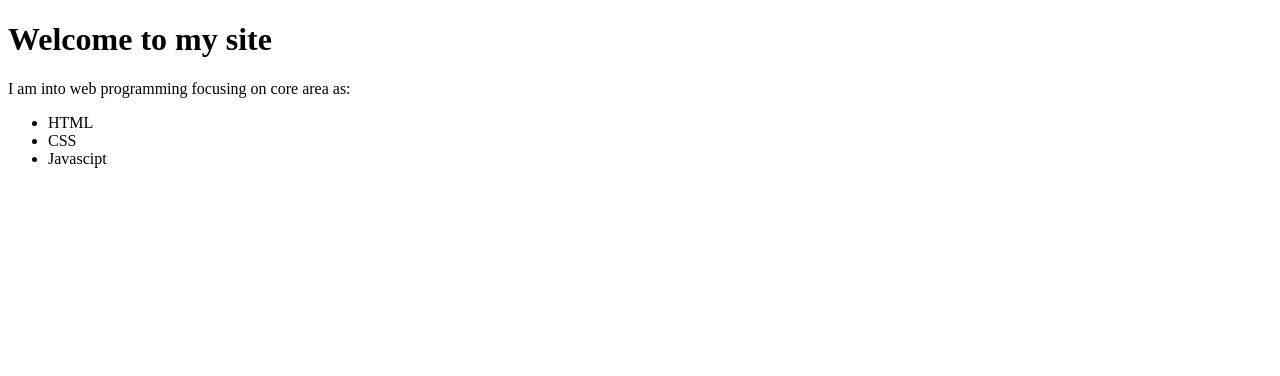
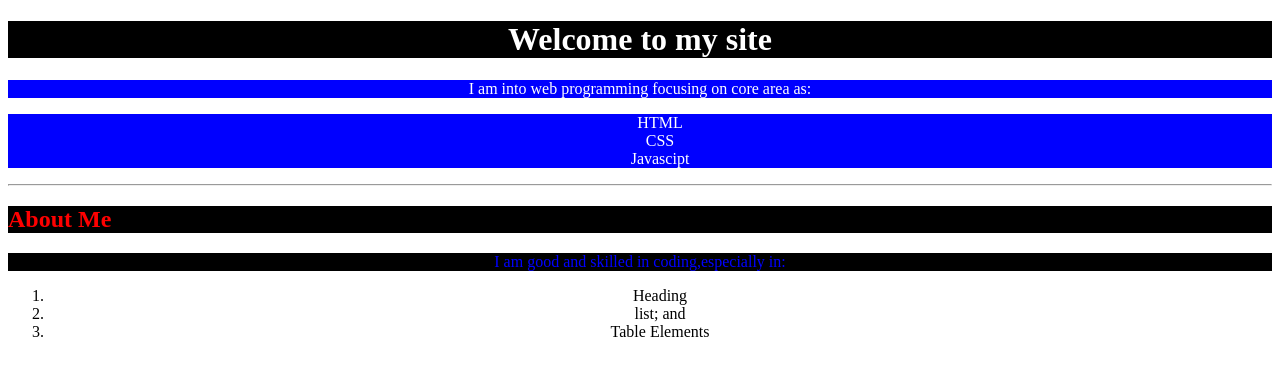
Before and after one commit to Lilyyyyy12/day-eight, a plain HTML site: page index.html in a window 1280 px wide. Drawn offline with Linux system fonts and the light colour scheme.

Commit message:
Day Eight

```diff
--- a/assets/css/style.css
+++ b/assets/css/style.css
@@ -0,0 +1,34 @@
+.heading{
+    color: white;
+    background-color: black;
+}
+.details{
+    color: white;
+    background-color: blue;
+}
+.concentration{
+    color: white;
+    background-color: blue;
+}
+.heading, .details, .concentration{
+    text-align: center;
+}
+.concentration{
+    list-style: none;
+}
+
+.about{
+    color: red;
+    background-color: black;
+}
+.skills{
+    color: blue;
+    background-color: black;
+}
+.specialities{
+    color: black;
+    background-color: white;
+}
+.heading, .skills, .specialities{
+    text-align: center;
+}
--- a/index.html
+++ b/index.html
@@ -3,7 +3,8 @@
 <head>
     <meta charset="UTF-8">
     <meta name="viewport" content="width=device-width, initial-scale=1.0">
-    <title>Document</title>
+    <title>Lily's portfolio</title>
+    <link rel="stylesheet" href="assets/css/style.css">
 </head>
 <body>
     <h1 class="heading">Welcome to my site</h1>
@@ -13,5 +14,14 @@
         <li>CSS</li>
         <li>Javascipt</li>
     </ul>
+    <hr>
+    <!-- Class Work -->
+     <h2 class="about">About Me</h2>
+     <p class="skills">I am good and skilled in coding,especially in:</p>
+     <ol class="specialities">
+        <li>Heading</li>
+        <li>list; and</li>
+        <li>Table Elements</li>
+     </ol>
 </body>
 </html>
```
